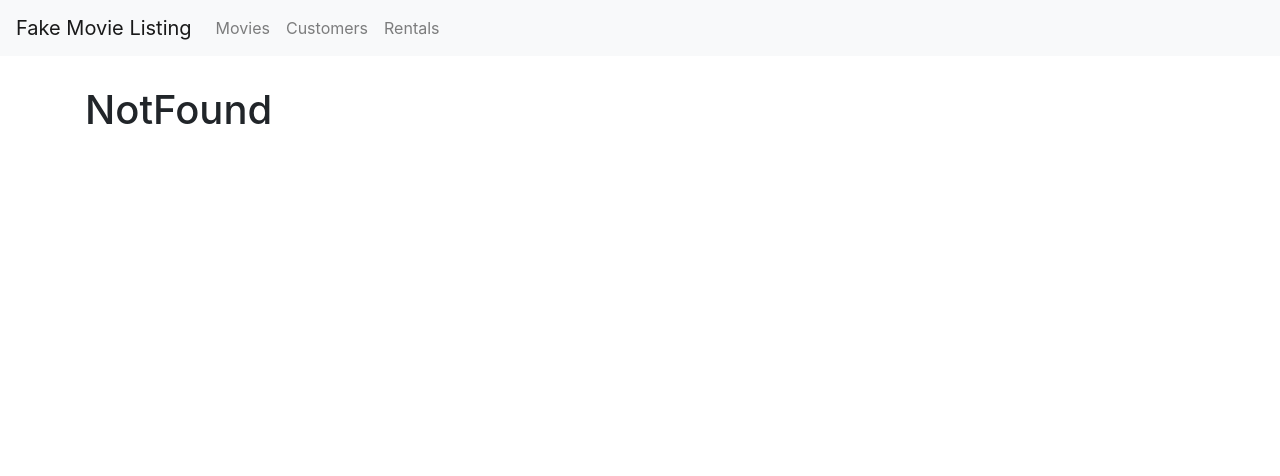
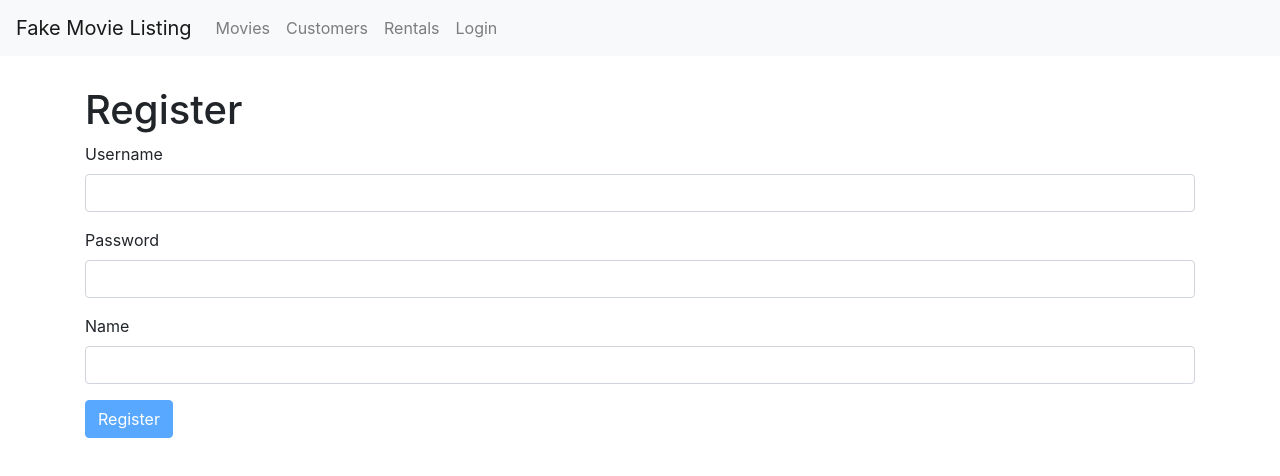
Before and after one commit to htalat/friendly-spork, a React (Create React App) app: page /register in a window 1280 px wide. Before the commit this address led to /not-found. Shown: the top 476 px of the page. Built offline with nearby package versions, Linux system fonts and the light colour scheme.

Commit message:
added forms for login register movie and search

```diff
--- a/package.json
+++ b/package.json
@@ -5,6 +5,7 @@
   "dependencies": {
     "bootstrap": "^4.4.1",
     "font-awesome": "^4.7.0",
+    "joi-browser": "^13.4.0",
     "lodash": "^4.17.15",
     "prop-types": "^15.7.2",
     "react": "^16.12.0",
--- a/src/App.js
+++ b/src/App.js
@@ -6,6 +6,8 @@
 import Customers from './components/customers';
 import NavBar from './components/navBar';
 import MovieForm from './components/movieForm';
+import loginForm from './components/loginForm';
+import RegisterForm from './components/registerForm';
 import './App.css';
 
 function App() {
@@ -14,6 +16,8 @@
       <NavBar/>
       <main className="container">
         <Switch>
+        <Route path="/register" component={RegisterForm}/>
+        <Route path="/login" component={loginForm}/>
         <Route path="/movies/:id" component={MovieForm}/>
           <Route path="/movies" component={Movies}/>
           <Route path="/customers" component={Customers}/>
--- /dev/null
+++ b/src/common/form.jsx
@@ -0,0 +1,95 @@
+import React, { Component } from 'react';
+import Joi from 'joi-browser';
+import Input from './input';
+import Select from './select';
+
+export default class Form extends Component {
+
+
+    validateProperty = ({name, value}) =>{
+
+        const obj = { [name]: value};
+        const schema = { [name]: this.schema[name] };
+        const { error } = Joi.validate(obj, schema);
+
+        return error ? error.details[0].message : null;
+    }
+
+    validate = () =>{
+
+        const opts = { abortEarly: false };
+        const { error } = Joi.validate(this.state.data, this.schema, opts);
+
+        if(!error) return null;
+
+        const errors = {};
+        for(let item of error.details)
+            errors[item.path[0]] = item.message;
+
+        return errors;
+    }
+
+    handleChange = ({currentTarget: input}) =>{
+        const errors = {...this.state.errors};
+        const errorMessage = this.validateProperty(input);
+        if(errorMessage) errors[input.name] = errorMessage;
+        else delete errors[input.name];
+
+        const data = { ...this.state.data};
+        data[input.name] = input.value;
+        this.setState({ data, errors });
+    }
+
+    handleSubmit = e => {
+        e.preventDefault();
+
+        const errors = this.validate();
+        this.setState({ errors: errors || {} });
+        if(errors) return;
+
+        this.doSubmit();
+    }
+
+    renderButton(label){
+        return (
+            <button
+            disabled={this.validate()}
+            className="btn btn-primary">
+                {label}
+            </button>
+        )
+    }
+
+    renderInput(name, label, type = 'text') {
+
+        const { data, errors } = this.state;
+
+        return(
+            <Input
+                name={name}
+                value={data[name]}
+                label={label}
+                type={type}
+                error={errors[name]}
+                onChange={this.handleChange}
+            />
+        )
+    }
+
+    renderSelect(name, label, options){
+
+        const { data, errors } = this.state;
+
+        return (
+            <Select
+                name={name}
+                value={data[name]}
+                label={label}
+                options={options}
+                onChange={this.handleChange}
+                error={errors[name]}
+            />
+        )
+    }
+
+}
--- /dev/null
+++ b/src/common/input.jsx
@@ -0,0 +1,19 @@
+import React from 'react'
+
+const Input = ({ name, label, error, ...rest }) =>{
+
+    return (
+        <div className="form-group">
+            <label htmlFor={name}>{label}</label>
+            <input
+                {...rest}
+                name={name}
+                id={name}
+                className="form-control"
+            />
+            { error && <div className="alert alert-danger">{error}</div>}
+        </div>
+    )
+}
+
+export default Input;
--- /dev/null
+++ b/src/common/searchBox.jsx
@@ -0,0 +1,16 @@
+import React from 'react';
+
+const SearchBox = ({value, change}) =>{
+    return(
+        <input
+            type="text"
+            name="query"
+            className="form-control my-3"
+            placeholder="Search..."
+            value={value}
+            onChange={e => change(e.currentTarget.value)}
+        />
+    )
+}
+
+export default SearchBox;
--- /dev/null
+++ b/src/common/select.jsx
@@ -0,0 +1,24 @@
+import React from 'react';
+
+const Select = ({name, label, options, error, ...rest}) =>{
+    return(
+        <div className="form-group">
+            <label htmlFor={name}>{label}</label>
+            <select
+            name={name}
+            id={name}
+            {...rest}
+            className="form-control">
+                <option value="" />
+                {options.map(option =>(
+                    <option key={option._id} value={option._id}>
+                        {option.name}
+                    </option>
+                ))}
+            </select>
+            { error && <div className="alert alert-danger">{error}</div>}
+        </div>
+    )
+}
+
+export default Select;
--- /dev/null
+++ b/src/components/loginForm.jsx
@@ -0,0 +1,40 @@
+import React from 'react';
+import Joi from 'joi-browser';
+import Form from '../common/form';
+
+export default class LoginForm extends Form {
+
+    state = {
+        data: {
+            username: '',
+            password: ''
+        },
+        errors:{}
+    }
+
+    schema = {
+        username: Joi.string().required().label('Username'),
+        password: Joi.string().required().label('Password')
+    };
+
+    doSubmit = () => {
+        console.log('submitted');
+    }
+
+    render() {
+
+        return (
+            <div>
+                <h1>
+                    Login
+                </h1>
+                <form onSubmit={this.handleSubmit}>
+                    {this.renderInput('username', 'Username')}
+                    {this.renderInput('password', 'Password', 'password')}
+                    {this.renderButton('Login')}
+                </form>
+
+            </div>
+        )
+    }
+}
--- a/src/components/movieForm.jsx
+++ b/src/components/movieForm.jsx
@@ -1,14 +1,74 @@
 import React from 'react'
+import  Joi from 'joi-browser';
+import Form from '../common/form';
+import { getMovie, saveMovie } from '../services/fakeMovieService';
+import { getGenres } from '../services/fakeGenreService';
 
-const MovieForm = ({ match, history}) =>{
-    return(
-        <div>
-             <h1>MovieForm: {match.params.id}</h1>
-            <button className="btn btn-primary" onClick={()=> history.push("/movies")}>
-                Save
-            </button>
-        </div>
-    )
+
+class MovieForm extends Form {
+
+    state = {
+        data: {
+            title: '',
+            genreId: '',
+            numberInStock: '',
+            dailyRentalRate: ''
+        },
+        genres: [],
+        errors: {}
+    }
+
+    schema = {
+        _id: Joi.string(),
+        title: Joi.string().required().label('Title'),
+        genreId: Joi.string().required().label('Genre'),
+        numberInStock: Joi.number().required().min(0).max(100).label('Number In Stock'),
+        dailyRentalRate: Joi.number().required().min(0).max(100).label('Daily Rental Rate')
+    }
+
+    componentDidMount() {
+        const genres = getGenres();
+        this.setState({ genres });
+
+        const movieId = this.props.match.params.id;
+        if(movieId === 'new') return;
+
+        const movie = getMovie(movieId);
+        if(!movie) return this.props.history.replace('not-found');
+
+        this.setState({ data: this.mapToViewModel(movie)} );
+    }
+
+    mapToViewModel(movie){
+        return{
+            _id: movie._id,
+            title: movie.title,
+            genreId: movie.genre._id,
+            numberInStock: movie.numberInStock,
+            dailyRentalRate: movie.dailyRentalRate
+        }
+    }
+
+    doSubmit = () =>{
+        saveMovie(this.state.data);
+
+        this.props.history.push('/movies');
+    }
+
+    render(){
+        return (
+            <div>
+                <h1>Movie Form</h1>
+                <form onSubmit={this.handleSubmit}>
+                    {this.renderInput("title", 'Title')}
+                    {this.renderSelect("genreId", "Genre", this.state.genres)}
+                    {this.renderInput("numberInStock", 'Number In Stock', 'number')}
+                    {this.renderInput("dailyRentalRate", 'Rate')}
+                    {this.renderButton("Save")}
+                </form>
+            </div>
+        )
+    }
 }
 
 export default MovieForm;
--- a/src/components/movies.jsx
+++ b/src/components/movies.jsx
@@ -1,10 +1,12 @@
 import React, { Component } from 'react';
+import { Link } from 'react-router-dom';
 import { getMovies } from '../services/fakeMovieService';
 import { getGenres } from '../services/fakeGenreService';
 import Pagination from '../common/pagination';
 import ListGroup from '../common/listGroup';
 import { paginate } from '../utils/paginate';
 import MoviesTable from './moviesTable';
+import SearchBox from '../common/searchBox';
 import _ from 'lodash';
 
 export default class movies extends Component {
@@ -14,6 +16,8 @@
         genres: [],
         pageSize: 4,
         currentPage: 1,
+        searchQuery: "",
+        selectedGenre: null,
         sortColumn: { path: 'title', order: 'asc'}
     }
 
@@ -47,8 +51,12 @@
         this.setState({ currentPage: page})
     }
 
+    handleSearch = (query) =>{
+        this.setState({ searchQuery: query, selectedGenre: null, currentPage: 1});
+    }
+
     handleGenreSelect = (genre) => {
-        this.setState({ selectedGenre: genre, currentPage: 1 });
+        this.setState({ selectedGenre: genre, searchQuery: "", currentPage: 1 });
     }
 
     getPageData = () =>{
@@ -58,10 +66,16 @@
             currentPage,
             selectedGenre,
             sortColumn,
+            searchQuery,
             movies: allMovies
         } = this.state;
 
-        const filteredMovies = selectedGenre && selectedGenre._id !== -1 ? allMovies.filter(m => m.genre._id === selectedGenre._id) : allMovies;
+        let filteredMovies = selectedGenre && selectedGenre._id !== -1 ? allMovies.filter(m => m.genre._id === selectedGenre._id) : allMovies;
+
+        if(searchQuery)
+            filteredMovies = allMovies.filter(m => m.title.toLowerCase().startsWith(searchQuery.toLowerCase()));
+        else if(selectedGenre && selectedGenre._id)
+            filteredMovies = allMovies.filter(m => m.genre._id === selectedGenre._id);
 
         const sorted = _.orderBy(filteredMovies, [sortColumn.path], [sortColumn.order]);
 
@@ -77,7 +91,8 @@
         const {
             pageSize,
             currentPage,
-            sortColumn
+            sortColumn,
+            searchQuery
         } = this.state;
 
         if(count === 0){
@@ -96,7 +111,15 @@
                     />
                 </div>
                 <div className="col">
+                    <Link
+                        to="/movies/new"
+                        className="btn btn-primary"
+                        style={{marginBotton: 20}}
+                    >
+                        New Movie
+                    </Link>
                     <p>Showing {totalCount} movies in the database.</p>
+                    <SearchBox value={searchQuery} change={this.handleSearch} />
                     <MoviesTable
                         movies={movies}
                         sortColumn={sortColumn}
--- a/src/components/navBar.jsx
+++ b/src/components/navBar.jsx
@@ -31,6 +31,9 @@
                     <li className="nav-item">
                         <NavLink className="nav-link" to="/rentals">Rentals</NavLink>
                     </li>
+                    <li className="nav-item">
+                        <NavLink className="nav-link" to="/login">Login</NavLink>
+                    </li>
                 </ul>
             </div>
             </nav>
--- /dev/null
+++ b/src/components/registerForm.jsx
@@ -0,0 +1,42 @@
+import React, { Component } from 'react';
+import Form from '../common/form';
+import Joi from 'joi-browser';
+
+export default class RegisterForm extends Form {
+
+    state = {
+        data: {
+            username: '',
+            password: '',
+            name: ''
+        },
+        errors:{}
+    }
+
+    schema = {
+        username: Joi.string().required().email().label('Username'),
+        password: Joi.string().required().min(5).label('Password'),
+        name: Joi.string().required().label('Name')
+    };
+
+    doSubmit = () => {
+        console.log('submitted');
+    }
+
+    render() {
+        return (
+            <div>
+                <h1>
+                    Register
+                </h1>
+                <form onSubmit={this.handleSubmit}>
+                    {this.renderInput('username', 'Username')}
+                    {this.renderInput('password', 'Password', 'password')}
+                    {this.renderInput('name', 'Name')}
+                    {this.renderButton('Register')}
+                </form>
+
+            </div>
+        )
+    }
+}
--- a/src/services/fakeMovieService.js
+++ b/src/services/fakeMovieService.js
@@ -78,13 +78,13 @@
 
 export function saveMovie(movie) {
   let movieInDb = movies.find(m => m._id === movie._id) || {};
-  movieInDb.name = movie.name;
+  movieInDb.title = movie.title;
   movieInDb.genre = genresAPI.genres.find(g => g._id === movie.genreId);
   movieInDb.numberInStock = movie.numberInStock;
   movieInDb.dailyRentalRate = movie.dailyRentalRate;
 
   if (!movieInDb._id) {
-    movieInDb._id = Date.now();
+    movieInDb._id = Date.now().toString();
     movies.push(movieInDb);
   }
 
```
Also changed, not shown: 1 other file (tests, documents, lock files or other folders).
